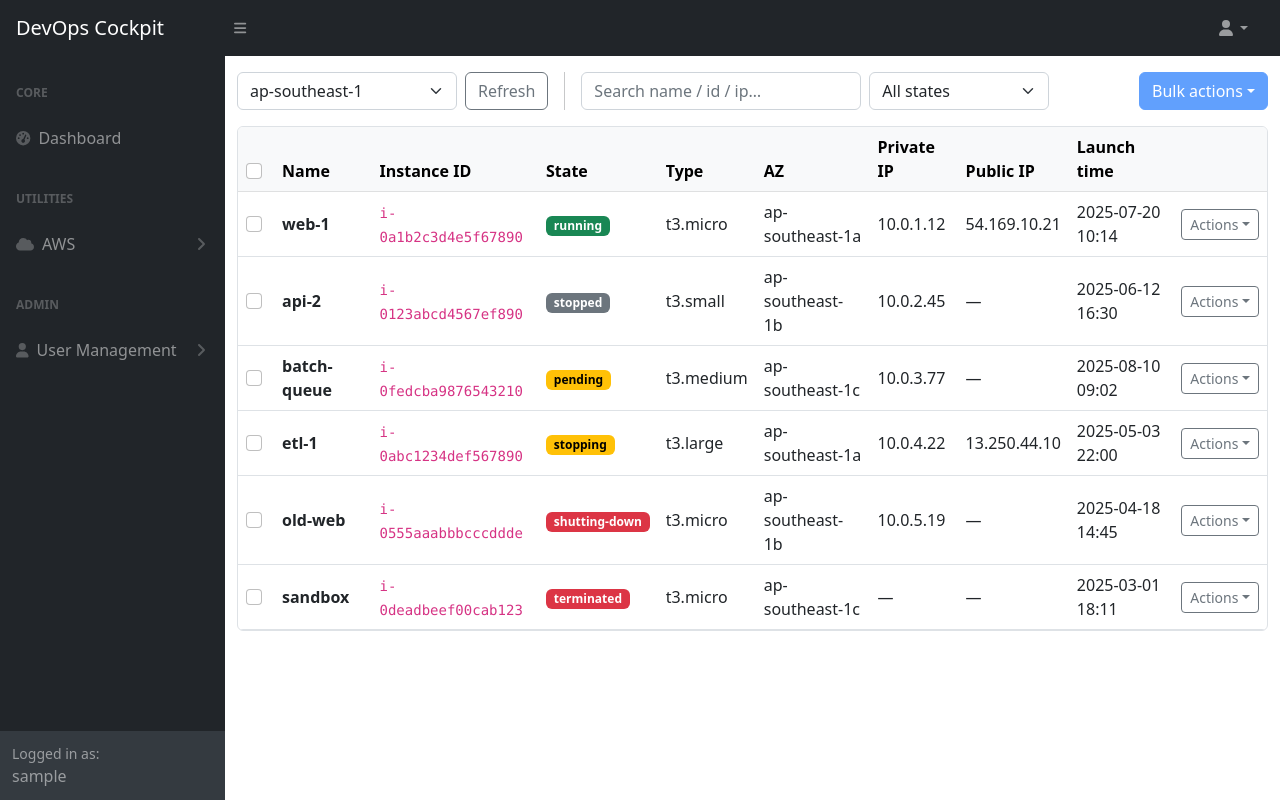
After one commit to julianamindev/flaskv2, a Flask app: page /aws/instances in a window 1280 px wide. The commit adds this page. Run offline with Flask 3, Linux system fonts and the light colour scheme; a user stored in the database is signed in; tables that the repository leaves empty hold one stand-in row (values such as "Sample post"); parts of the project's set-up code (start-up, migrations or seed data) failed here and were passed over; some libraries are stand-ins or nearby versions.

Commit message:
WIP - initial commit for EC2 features

```diff
--- a/flaskv2/main/routes.py
+++ b/flaskv2/main/routes.py
@@ -299,6 +299,11 @@ def lars2aws_upload_item():
     return jsonify(result), (200 if result.get("ok") else 502)
 
 
+@main.route("/aws/instances")
+@login_required
+def instances():
+    return render_template('aws/instances.html')
+
 # @main.route("/__audit_test")
 # def audit_test():
 #     current_app.audit.info("audit_test", extra={"foo": "bar"})
--- /dev/null
+++ b/flaskv2/templates/aws/instances.html
@@ -0,0 +1,275 @@
+{% extends "base/home/home-base.html" %}
+
+{% block title %}EC2 Instances{% endblock %}
+
+{% block main %}
+<div class="container-fluid py-3">
+  <div class="d-flex flex-wrap gap-2 align-items-center mb-3">
+    <form class="d-flex gap-2 align-items-center" onsubmit="location.reload();return false;">
+      <select class="form-select" style="width: 220px" onchange="/* would submit in real app */ void 0;">
+        <option selected>ap-southeast-1</option>
+        <option>ap-southeast-2</option>
+        <option>us-east-1</option>
+        <option>us-west-2</option>
+      </select>
+      <button class="btn btn-outline-secondary" type="submit">
+        Refresh
+      </button>
+    </form>
+
+    <div class="vr mx-2 d-none d-md-block"></div>
+
+    <input id="searchInput" class="form-control" style="max-width: 280px" placeholder="Search name / id / ip…">
+
+    <select id="stateFilter" class="form-select" style="width: 180px">
+      <option value="">All states</option>
+      <option>running</option>
+      <option>stopped</option>
+      <option>pending</option>
+      <option>stopping</option>
+      <option>shutting-down</option>
+      <option>terminated</option>
+    </select>
+
+    <div class="ms-auto">
+      <div class="btn-group">
+        <button id="bulkBtn" class="btn btn-primary dropdown-toggle" data-bs-toggle="dropdown" disabled>Bulk actions</button>
+        <ul class="dropdown-menu">
+          <li><button class="dropdown-item" onclick="demoBulk('start')">Start</button></li>
+          <li><button class="dropdown-item" onclick="demoBulk('stop')">Stop</button></li>
+          <li><button class="dropdown-item" onclick="demoBulk('reboot')">Reboot</button></li>
+          <li><hr class="dropdown-divider"></li>
+          <li><button class="dropdown-item text-danger" onclick="demoBulk('terminate')">Terminate</button></li>
+        </ul>
+      </div>
+    </div>
+  </div>
+
+  <div class="table-responsive border rounded">
+    <table id="instancesTable" class="table table-hover align-middle mb-0">
+      <thead class="table-light" style="position: sticky; top: 0; z-index: 1;">
+        <tr>
+          <th style="width:36px"><input type="checkbox" class="form-check-input" id="checkAll"></th>
+          <th>Name</th>
+          <th>Instance ID</th>
+          <th>State</th>
+          <th>Type</th>
+          <th>AZ</th>
+          <th>Private IP</th>
+          <th>Public IP</th>
+          <th>Launch time</th>
+          <th style="width:1%"></th>
+        </tr>
+      </thead>
+      <tbody>
+        <!-- Dummy rows -->
+        <tr data-state="running" data-type="t3.micro" data-az="ap-southeast-1a">
+          <td><input type="checkbox" class="form-check-input row-check" value="i-0a1b2c3d4e5f67890"></td>
+          <td class="fw-semibold">web-1</td>
+          <td><code>i-0a1b2c3d4e5f67890</code></td>
+          <td><span class="badge text-bg-success">running</span></td>
+          <td>t3.micro</td>
+          <td>ap-southeast-1a</td>
+          <td>10.0.1.12</td>
+          <td>54.169.10.21</td>
+          <td title="2025-07-20T02:14:00Z">2025-07-20 10:14</td>
+          <td>
+            <div class="dropdown">
+              <button class="btn btn-sm btn-outline-secondary dropdown-toggle" data-bs-toggle="dropdown">Actions</button>
+              <ul class="dropdown-menu dropdown-menu-end">
+                <li><button class="dropdown-item" onclick="demoRow('start','i-0a1b2c3d4e5f67890')">Start</button></li>
+                <li><button class="dropdown-item" onclick="demoRow('stop','i-0a1b2c3d4e5f67890')">Stop</button></li>
+                <li><button class="dropdown-item" onclick="demoRow('reboot','i-0a1b2c3d4e5f67890')">Reboot</button></li>
+                <li><hr class="dropdown-divider"></li>
+                <li><button class="dropdown-item text-danger" onclick="demoRow('terminate','i-0a1b2c3d4e5f67890')">Terminate</button></li>
+              </ul>
+            </div>
+          </td>
+        </tr>
+
+        <tr data-state="stopped" data-type="t3.small" data-az="ap-southeast-1b">
+          <td><input type="checkbox" class="form-check-input row-check" value="i-0123abcd4567ef890"></td>
+          <td class="fw-semibold">api-2</td>
+          <td><code>i-0123abcd4567ef890</code></td>
+          <td><span class="badge text-bg-secondary">stopped</span></td>
+          <td>t3.small</td>
+          <td>ap-southeast-1b</td>
+          <td>10.0.2.45</td>
+          <td>—</td>
+          <td title="2025-06-12T08:30:00Z">2025-06-12 16:30</td>
+          <td>
+            <div class="dropdown">
+              <button class="btn btn-sm btn-outline-secondary dropdown-toggle" data-bs-toggle="dropdown">Actions</button>
+              <ul class="dropdown-menu dropdown-menu-end">
+                <li><button class="dropdown-item" onclick="demoRow('start','i-0123abcd4567ef890')">Start</button></li>
+                <li><button class="dropdown-item" onclick="demoRow('stop','i-0123abcd4567ef890')">Stop</button></li>
+                <li><button class="dropdown-item" onclick="demoRow('reboot','i-0123abcd4567ef890')">Reboot</button></li>
+                <li><hr class="dropdown-divider"></li>
+                <li><button class="dropdown-item text-danger" onclick="demoRow('terminate','i-0123abcd4567ef890')">Terminate</button></li>
+              </ul>
+            </div>
+          </td>
+        </tr>
+
+        <tr data-state="pending" data-type="t3.medium" data-az="ap-southeast-1c">
+          <td><input type="checkbox" class="form-check-input row-check" value="i-0fedcba9876543210"></td>
+          <td class="fw-semibold">batch-queue</td>
+          <td><code>i-0fedcba9876543210</code></td>
+          <td><span class="badge text-bg-warning">pending</span></td>
+          <td>t3.medium</td>
+          <td>ap-southeast-1c</td>
+          <td>10.0.3.77</td>
+          <td>—</td>
+          <td title="2025-08-10T01:02:00Z">2025-08-10 09:02</td>
+          <td>
+            <div class="dropdown">
+              <button class="btn btn-sm btn-outline-secondary dropdown-toggle" data-bs-toggle="dropdown">Actions</button>
+              <ul class="dropdown-menu dropdown-menu-end">
+                <li><button class="dropdown-item" onclick="demoRow('start','i-0fedcba9876543210')">Start</button></li>
+                <li><button class="dropdown-item" onclick="demoRow('stop','i-0fedcba9876543210')">Stop</button></li>
+                <li><button class="dropdown-item" onclick="demoRow('reboot','i-0fedcba9876543210')">Reboot</button></li>
+                <li><hr class="dropdown-divider"></li>
+                <li><button class="dropdown-item text-danger" onclick="demoRow('terminate','i-0fedcba9876543210')">Terminate</button></li>
+              </ul>
+            </div>
+          </td>
+        </tr>
+
+        <tr data-state="stopping" data-type="t3.large" data-az="ap-southeast-1a">
+          <td><input type="checkbox" class="form-check-input row-check" value="i-0abc1234def567890"></td>
+          <td class="fw-semibold">etl-1</td>
+          <td><code>i-0abc1234def567890</code></td>
+          <td><span class="badge text-bg-warning">stopping</span></td>
+          <td>t3.large</td>
+          <td>ap-southeast-1a</td>
+          <td>10.0.4.22</td>
+          <td>13.250.44.10</td>
+          <td title="2025-05-03T14:00:00Z">2025-05-03 22:00</td>
+          <td>
+            <div class="dropdown">
+              <button class="btn btn-sm btn-outline-secondary dropdown-toggle" data-bs-toggle="dropdown">Actions</button>
+              <ul class="dropdown-menu dropdown-menu-end">
+                <li><button class="dropdown-item" onclick="demoRow('start','i-0abc1234def567890')">Start</button></li>
+                <li><button class="dropdown-item" onclick="demoRow('stop','i-0abc1234def567890')">Stop</button></li>
+                <li><button class="dropdown-item" onclick="demoRow('reboot','i-0abc1234def567890')">Reboot</button></li>
+                <li><hr class="dropdown-divider"></li>
+                <li><button class="dropdown-item text-danger" onclick="demoRow('terminate','i-0abc1234def567890')">Terminate</button></li>
+              </ul>
+            </div>
+          </td>
+        </tr>
+
+        <tr data-state="shutting-down" data-type="t3.micro" data-az="ap-southeast-1b">
+          <td><input type="checkbox" class="form-check-input row-check" value="i-0555aaabbbcccddde"></td>
+          <td class="fw-semibold">old-web</td>
+          <td><code>i-0555aaabbbcccddde</code></td>
+          <td><span class="badge text-bg-danger">shutting-down</span></td>
+          <td>t3.micro</td>
+          <td>ap-southeast-1b</td>
+          <td>10.0.5.19</td>
+          <td>—</td>
+          <td title="2025-04-18T06:45:00Z">2025-04-18 14:45</td>
+          <td>
+            <div class="dropdown">
+              <button class="btn btn-sm btn-outline-secondary dropdown-toggle" data-bs-toggle="dropdown">Actions</button>
+              <ul class="dropdown-menu dropdown-menu-end">
+                <li><button class="dropdown-item" onclick="demoRow('start','i-0555aaabbbcccddde')">Start</button></li>
+                <li><button class="dropdown-item" onclick="demoRow('stop','i-0555aaabbbcccddde')">Stop</button></li>
+                <li><button class="dropdown-item" onclick="demoRow('reboot','i-0555aaabbbcccddde')">Reboot</button></li>
+                <li><hr class="dropdown-divider"></li>
+                <li><button class="dropdown-item text-danger" onclick="demoRow('terminate','i-0555aaabbbcccddde')">Terminate</button></li>
+              </ul>
+            </div>
+          </td>
+        </tr>
+
+        <tr data-state="terminated" data-type="t3.micro" data-az="ap-southeast-1c">
+          <td><input type="checkbox" class="form-check-input row-check" value="i-0deadbeef00cab123"></td>
+          <td class="fw-semibold">sandbox</td>
+          <td><code>i-0deadbeef00cab123</code></td>
+          <td><span class="badge text-bg-danger">terminated</span></td>
+          <td>t3.micro</td>
+          <td>ap-southeast-1c</td>
+          <td>—</td>
+          <td>—</td>
+          <td title="2025-03-01T10:11:00Z">2025-03-01 18:11</td>
+          <td>
+            <div class="dropdown">
+              <button class="btn btn-sm btn-outline-secondary dropdown-toggle" data-bs-toggle="dropdown">Actions</button>
+              <ul class="dropdown-menu dropdown-menu-end">
+                <li><button class="dropdown-item" onclick="demoRow('start','i-0deadbeef00cab123')">Start</button></li>
+                <li><button class="dropdown-item" onclick="demoRow('stop','i-0deadbeef00cab123')">Stop</button></li>
+                <li><button class="dropdown-item" onclick="demoRow('reboot','i-0deadbeef00cab123')">Reboot</button></li>
+                <li><hr class="dropdown-divider"></li>
+                <li><button class="dropdown-item text-danger" onclick="demoRow('terminate','i-0deadbeef00cab123')">Terminate</button></li>
+              </ul>
+            </div>
+          </td>
+        </tr>
+
+      </tbody>
+    </table>
+  </div>
+</div>
+{% endblock %}
+
+{% block extra_scripts %}
+<script>
+  const searchInput = document.getElementById('searchInput');
+  const stateFilter = document.getElementById('stateFilter');
+  const table = document.getElementById('instancesTable');
+  const rows = table.querySelectorAll('tbody tr');
+  const bulkBtn = document.getElementById('bulkBtn');
+  const checkAll = document.getElementById('checkAll');
+
+  function applyFilters() {
+    const q = (searchInput.value || '').toLowerCase();
+    const state = stateFilter.value;
+    rows.forEach(tr => {
+      const text = tr.innerText.toLowerCase();
+      const trState = tr.dataset.state;
+      const show = (!q || text.includes(q)) && (!state || trState === state);
+      tr.style.display = show ? '' : 'none';
+    });
+    // Uncheck "check all" when filtering changes view
+    checkAll.checked = false;
+    syncBulk();
+  }
+  searchInput.addEventListener('input', applyFilters);
+  stateFilter.addEventListener('change', applyFilters);
+
+  function getCheckedIds() {
+    // only include visible rows
+    return [...document.querySelectorAll('tbody tr')]
+      .filter(tr => tr.style.display !== 'none')
+      .map(tr => tr.querySelector('.row-check'))
+      .filter(cb => cb && cb.checked)
+      .map(cb => cb.value);
+  }
+  function syncBulk() {
+    const ids = getCheckedIds();
+    bulkBtn.disabled = ids.length === 0;
+  }
+  document.addEventListener('change', (e) => {
+    if (e.target.classList.contains('row-check')) syncBulk();
+  });
+
+  checkAll.addEventListener('change', () => {
+    const visibleRows = [...rows].filter(tr => tr.style.display !== 'none');
+    visibleRows.forEach(tr => {
+      const cb = tr.querySelector('.row-check');
+      if (cb) cb.checked = checkAll.checked;
+    });
+    syncBulk();
+  });
+
+  function demoBulk(action) {
+    const ids = getCheckedIds();
+    if (!ids.length) return;
+    alert(`(Demo) ${action.toUpperCase()} requested for:\n\n${ids.join('\n')}`);
+  }
+  function demoRow(action, id) {
+    alert(`(Demo) ${action.toUpperCase()} requested for ${id}`);
+  }
+</script>
+{% endblock %}
--- a/flaskv2/templates/base/base.html
+++ b/flaskv2/templates/base/base.html
@@ -9,6 +9,7 @@
 
         <title>{% block title  %}Default Title{% endblock%}</title>
 
+        <link href="https://cdn.jsdelivr.net/npm/bootstrap@5.3.3/dist/css/bootstrap.min.css" rel="stylesheet">
         <link href="https://cdn.jsdelivr.net/npm/simple-datatables@7.1.2/dist/style.min.css" rel="stylesheet" />
         <link href="{{ url_for('static', filename='css/styles.css') }}" rel="stylesheet" />
 
```
